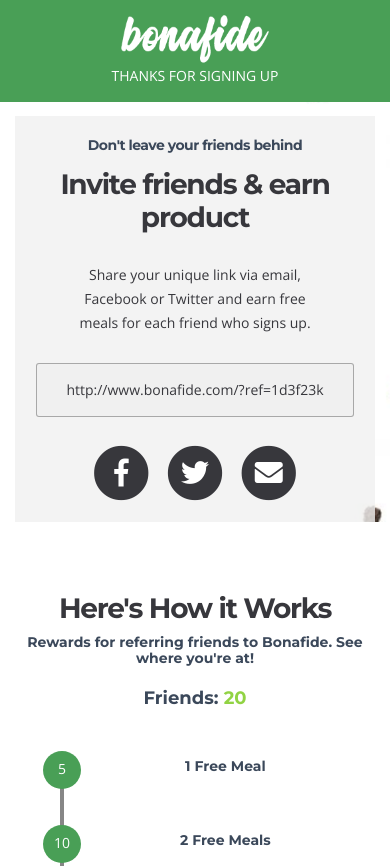
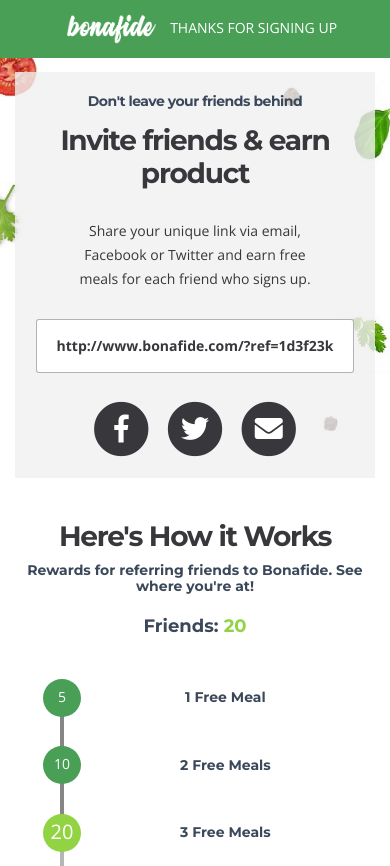
Before and after one commit to gangopad/bonafide, a plain HTML site: page success.html in a window 390 px wide. Shown: the top 866 px of the page. Drawn offline with nearby package versions, Linux system fonts and the light colour scheme; no server answers.

Commit message:
Fix CSS mobile issues and change home background placeholder

```diff
--- a/css/progress-tracker.css
+++ b/css/progress-tracker.css
@@ -290,6 +290,12 @@
   padding-bottom: 42px;
 }
 
+.progress-tracker--vertical h4.progress-title{
+    line-height: 1em;
+    padding: 0;
+    margin: 0;
+    margin-top: 0.3em;
+}
 @-webkit-keyframes scale-up {
   from {
     opacity: 1;
--- a/css/styles.css
+++ b/css/styles.css
@@ -771,7 +771,7 @@
 /*    04. Header     */
 /*********************/
 .header {
-    background: linear-gradient(rgba(145, 211, 67, 0), rgba(145, 211, 67, 0)), url('../images/header-background.jpg') center center no-repeat;
+    background: linear-gradient(rgba(145, 211, 67, 0), rgba(145, 211, 67, 0)), url('../images/header-background-tomato.jpg') center center no-repeat;
     background-size: cover;
     text-align: center;
     min-height: 100%;
@@ -1883,9 +1883,10 @@
     padding:1em;
     margin-top: 1em;
     margin-bottom: 1em;
-    background-color: rgb(240,240,240);
+    background-color: rgb(255,255,255);
     border: 1px solid rgba(0,0,0,0.3);
     border-radius: 3px;
+    font-weight: bold;
 }
 .friend-count-container{
     text-align: center;
@@ -1901,6 +1902,13 @@
 /*     19. Media Queries     */
 /*****************************/
 @media (max-width: 414px ){
+    .success-page{
+        background-size: 270%;
+        background-repeat: repeat;
+        padding-bottom: 1em;
+        background-position-y: -35px;
+
+    }
     .white-container{
         padding: 1.5em;
     }
@@ -1912,13 +1920,16 @@
         font-size: 1em;
         line-height: 1.2em;
     }
-    .thanks-header img{ margin-left: auto; margin-right: auto;}
+    .thanks-header img{ margin-left: 1em; margin-right: 1em; max-height: 30px;}
     .thanks-header span{
-        display: block;
+        display: inline-block;
     }
     .progress-container h4{
         font-size: 1em;
         line-height: 1.2em;
+    }
+    .progress-container{
+        margin-top: 2em;
     }
 
 }
@@ -2506,9 +2517,12 @@
     text-align: right !important;
 }
 
-.nav-item{
+.nav-item, .navbar-brand{
     display: none;
 }
-.top-nav-collapse .nav-item{
+.top-nav-collapse .nav-item, .top-nav-collapse .navbar-brand{
     display: inline-block;
 }
+.header{
+    position: initial !important;
+}
```
Also changed, not shown: success.html (+2 -2 lines), images/header-background-tomato.jpg (added).
